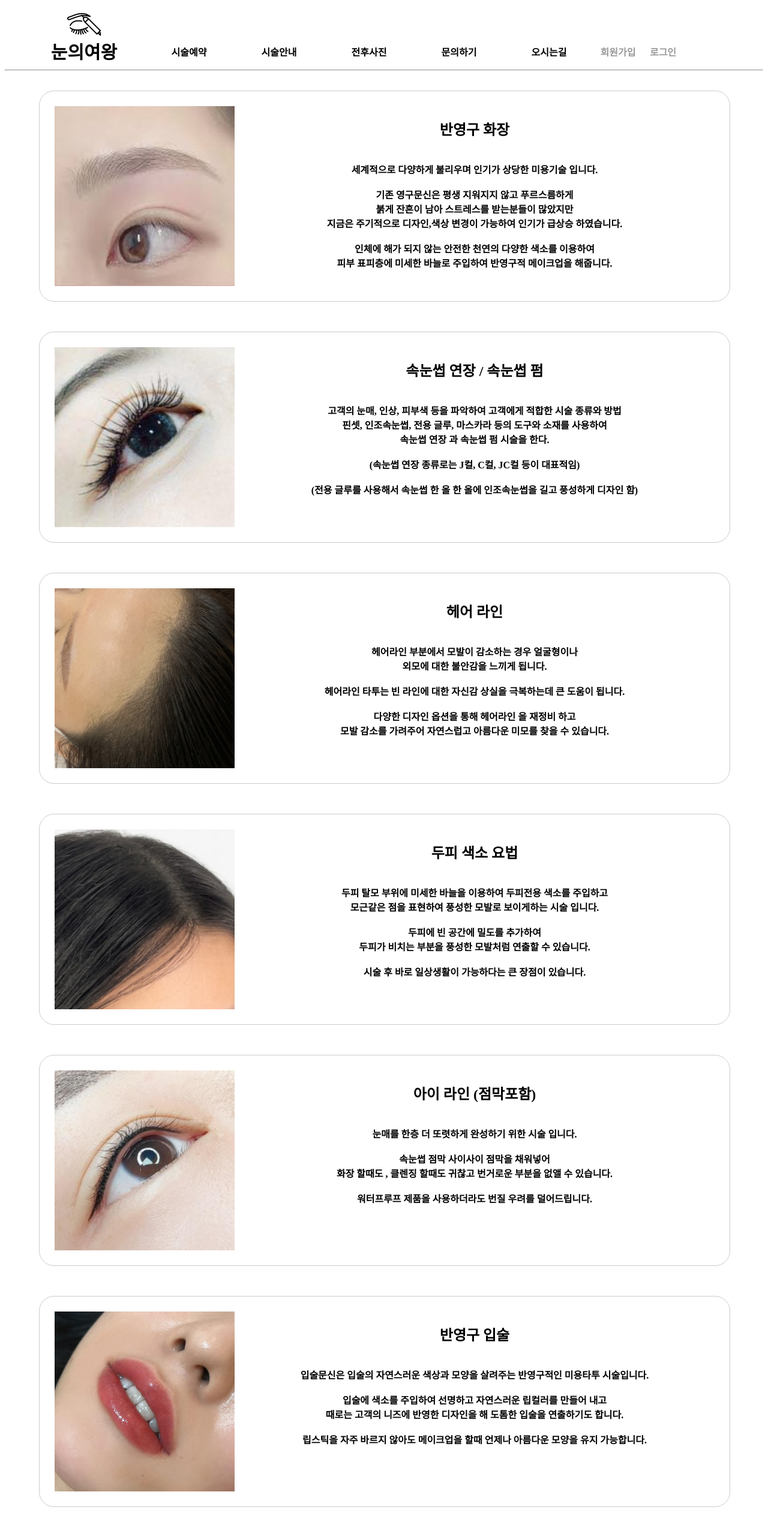
After one commit to hong6522/QueenOfSnow, a Spring app: page /usr/information in a window 1280 px wide. The commit adds this page. Shown: the whole page at 60% size. Run offline with Thymeleaf, Linux system fonts and the light colour scheme; the template is opened without the code that fills it, so the values that code supplies are empty.

Commit message:
레이아웃 수정 및 헤더 수정 / 시술안내 페이지 완성

```diff
--- a/src/main/java/qos/controller/UsrController.java
+++ b/src/main/java/qos/controller/UsrController.java
@@ -7,10 +7,10 @@ import org.springframework.web.bind.annotation.RequestMapping;
 @RequestMapping("/usr")
 public class UsrController {
 
-	@RequestMapping("/main")
+	@RequestMapping("/information")
 	String main() {
 
-		return "/usr/mainPage";
+		return "/usr/information";
 	}
 
 
--- /dev/null
+++ b/src/main/webapp/thyme/usr/information.html
@@ -0,0 +1,122 @@
+<!DOCTYPE html>
+<html xmlns:th="http://www.thymeleaf.org"
+xmlns:layout="http://www.ultraq.net.nz/thymeleaf/layout">
+
+<head th:replace="usrParts/top"></head>
+<style>
+.content_wrapper{
+	width: 1200px;
+	height: 100%;
+	display:block;
+	margin:auto;
+}
+.content_big{
+	width:1100px;
+	height:300px;
+	margin:25px;
+	padding:25px;
+	float:left;
+	border:1px solid #ccc;
+	border-radius: 25px 25px 25px 25px;
+}
+.content_small{
+	width:700px;
+	height:300px;
+	margin-left:50px;
+	float:left;
+	text-align: center;
+}
+#img{
+	width:300px;
+	height:300px;
+	float:left;
+}
+</style>
+<body>
+<div class="content_wrapper">
+	<div class="content_big">
+		<img src="/img/Eyebrow.png" id="img"/>
+		<div class="content_small">
+		<h2>반영구 화장</h2>
+		<b></br>세계적으로 다양하게 불리우며 인기가 상당한 미용기술 입니다.</br></br>
+			기존 영구문신은 평생 지워지지 않고 푸르스름하게 </br> 붉게 잔흔이 남아 스트레스를 받는분들이 많았지만 </br>
+			지금은 주기적으로 디자인,색상 변경이 가능하여 인기가 급상승 하였습니다. </br></br>
+			인체에 해가 되지 않는 안전한 천연의 다양한 색소를 이용하여 </br>
+			피부 표피층에 미세한 바늘로 주입하여 반영구적 메이크업을 해줍니다.</b>
+		</div>
+	</div>
+
+	<div class="content_big">
+		<img src="/img/eyelashes.png" id="img"/>
+		<div class="content_small">
+		<h2>속눈썹 연장 / 속눈썹 펌</h2>
+		<b></br>
+		고객의 눈매, 인상, 피부색 등을 파악하여 고객에게 적합한 시술 종류와 방법  </br>
+		핀셋, 인조속눈썹, 전용 글루, 마스카라 등의 도구와 소재를 사용하여 </br>
+		속눈썹 연장 과 속눈썹 펌 시술을 한다.</br></br>
+		 (속눈썹 연장 종류로는 J컬, C컬, JC컬 등이 대표적임)</br>
+		</br>
+		(전용 글루를 사용해서 속눈썹 한 올 한 올에 인조속눈썹을 길고 풍성하게 디자인 함)
+		</b>
+		</div>
+	</div>
+
+	<div class="content_big">
+		<img src="/img/hair.png" id="img"/>
+		<div class="content_small">
+		<h2>헤어 라인</h2>
+		<b></br>
+		헤어라인 부분에서 모발이 감소하는 경우 얼굴형이나  </br>
+		외모에 대한 불안감을 느끼게 됩니다. </br></br>
+		헤어라인 타투는 빈 라인에 대한 자신감 상실을 극복하는데 큰 도움이 됩니다.</br></br>
+		다양한 디자인 옵션을 통해 헤어라인 을 재정비 하고</br>
+		모발 감소를 가려주어 자연스럽고 아름다운 미모를 찾을 수 있습니다.
+		</b>
+		</div>
+	</div>
+
+	<div class="content_big">
+		<img src="/img/scalp.png" id="img"/>
+		<div class="content_small">
+		<h2>두피 색소 요법</h2>
+		<b></br>
+		두피 탈모 부위에 미세한 바늘을 이용하여 두피전용 색소를 주입하고</br>
+		모근같은 점을 표현하여 풍성한 모발로 보이게하는 시술 입니다.</br></br>
+		두피에 빈 공간에 밀도를 추가하여</br>
+		두피가 비치는 부분을 풍성한 모발처럼 연출할 수 있습니다.</br></br>
+		시술 후 바로 일상생활이 가능하다는 큰 장점이 있습니다.
+		</b>
+		</div>
+	</div>
+
+	<div class="content_big">
+		<img src="/img/eyeLine.png" id="img"/>
+		<div class="content_small">
+		<h2>아이 라인 (점막포함)</h2>
+		<b></br>
+		눈매를 한층 더 또렷하게 완성하기 위한 시술 입니다.</br></br>
+		속눈썹 점막 사이사이 점막을 채워넣어</br>
+		화장 할때도 , 클렌징 할때도 귀찮고 번거로운 부분을 없앨 수 있습니다.</br></br>
+		워터프루프 제품을 사용하더라도 번질 우려를 덜어드립니다.
+		</b>
+		</div>
+	</div>
+
+	<div class="content_big">
+		<img src="/img/lips.png" id="img"/>
+		<div class="content_small">
+		<h2>반영구 입술</h2>
+		<b></br>
+		입술문신은 입술의 자연스러운 색상과 모양을 살려주는 반영구적인 미용타투 시술입니다.</br></br>
+		입술에 색소를 주입하여 선명하고 자연스러운 립컬러를 만들어 내고</br>
+		때로는 고객의 니즈에 반영한 디자인을 해 도톰한 입술을 연출하기도 합니다. </br></br>
+		립스틱을 자주 바르지 않아도 메이크업을 할때 언제나 아름다운 모양을 유지 가능합니다.</br></br>
+
+		</b>
+		</div>
+	</div>
+
+</div>
+</body>
+
+</html>
--- a/src/main/webapp/thyme/usrParts/top.html
+++ b/src/main/webapp/thyme/usrParts/top.html
@@ -1,9 +1,10 @@
 <!DOCTYPE html>
-<html>
+<html xmlns:th="http://www.thymeleaf.org"
+xmlns:layout="http://www.ultraq.net.nz/thymeleaf/layout">
 <head>
 <meta charset="UTF-8">
-<title>Insert title here</title>
 </head>
+<th:block layout:fragment="title">
 <style>
 .main_wrapper{
 	width:1200px;
@@ -11,7 +12,7 @@
 	margin:auto;
 }
 .logo_wrapper{
-	width:300px;
+	width:200px;
 	height:100px;
 	float:left;
 	color:#000;
@@ -19,11 +20,11 @@
 .img_wrapper{
 	width:60px;
 	height:60px;
-	margin-left:120px;
+	margin-left:70px;
 	float: left;
 }
 .logo_content{
-	width:300px;
+	width:200px;
 	height:30px;
 	float:left;
 	text-align: center;
@@ -43,6 +44,7 @@
 	float:left;
 	line-height: 60px;
 	text-align: center;
+	color:#000;
 }
 .cate_small{
 	width:70px;
@@ -59,7 +61,7 @@
 	<a href="/usr/main">
 		<div class="logo_wrapper">
 			<div class="img_wrapper">
-				<img alt="" src="/icon/eyebrow.png">
+				<img alt="" src="/icon/eyebrowLogo.png">
 			</div>
 			<div class="logo_content"><b>눈의여왕</b></div>
 		</div>
@@ -68,7 +70,7 @@
 
 	<div class="cate_wrapper">
 		<div class="cate_big"><b>시술예약</b></div>
-		<div class="cate_big"><b>시술안내/가격</b></div>
+		<a href="/usr/information"><div class="cate_big"><b>시술안내</b></div></a>
 		<div class="cate_big"><b>전후사진</b></div>
 		<div class="cate_big"><b>문의하기</b></div>
 		<div class="cate_big"><b>오시는길</b></div>
@@ -79,4 +81,5 @@
 </div>
 <hr />
 </body>
+</th:block>
 </html>
```
Also changed, not shown: src/main/webapp/icon/eyebrowLogo.png (added), src/main/webapp/img/Eyebrow.png (added), src/main/webapp/img/eyeLine.png (added), src/main/webapp/img/eyelashes.png (added), src/main/webapp/img/hair.png (added), src/main/webapp/img/lips.png (added), src/main/webapp/img/scalp.png (added).
